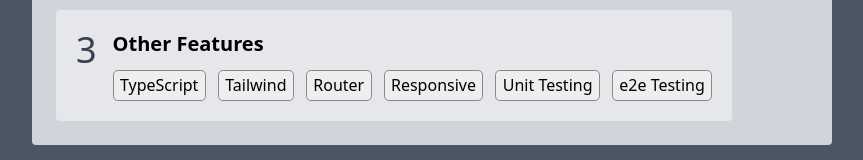
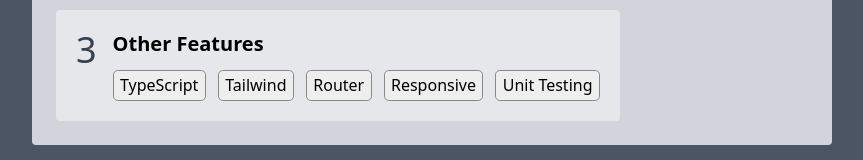
Before and after one commit to edwardtanguay/vue3-showcase-site, a Vue app: page / in a window 1280 px wide. Shown: the part 370-530 px from the top of the page, without its empty margins (208-1071 px from the left). Built offline with nearby package versions, Linux system fonts and the light colour scheme.

Commit message:
e2d box out

```diff
--- a/src/views/HomeView.vue
+++ b/src/views/HomeView.vue
@@ -27,7 +27,6 @@
 				<div class="featureBox">Router</div>
 				<div class="featureBox">Responsive</div>
 				<div class="featureBox">Unit Testing</div>
-				<div class="featureBox">e2e Testing</div>
 			</section>
 		</InfoItem>
 	</main>
```
